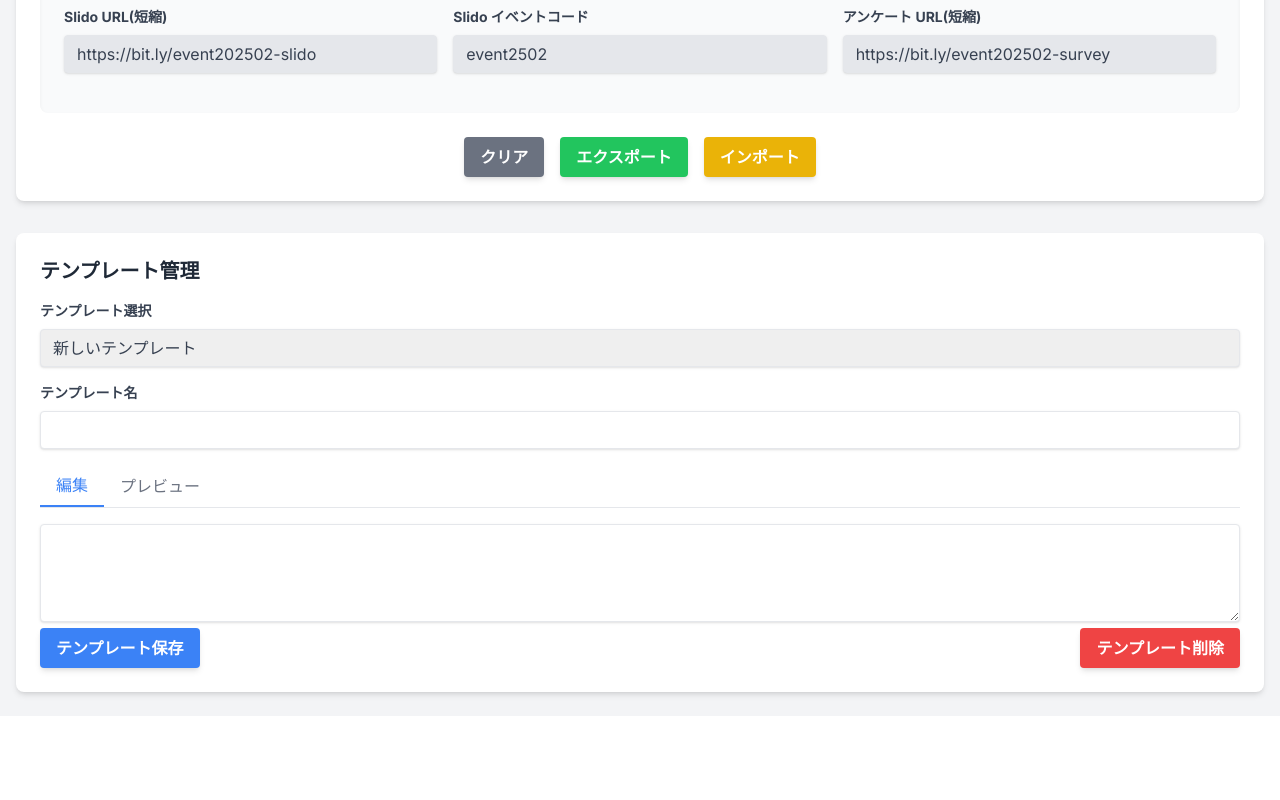
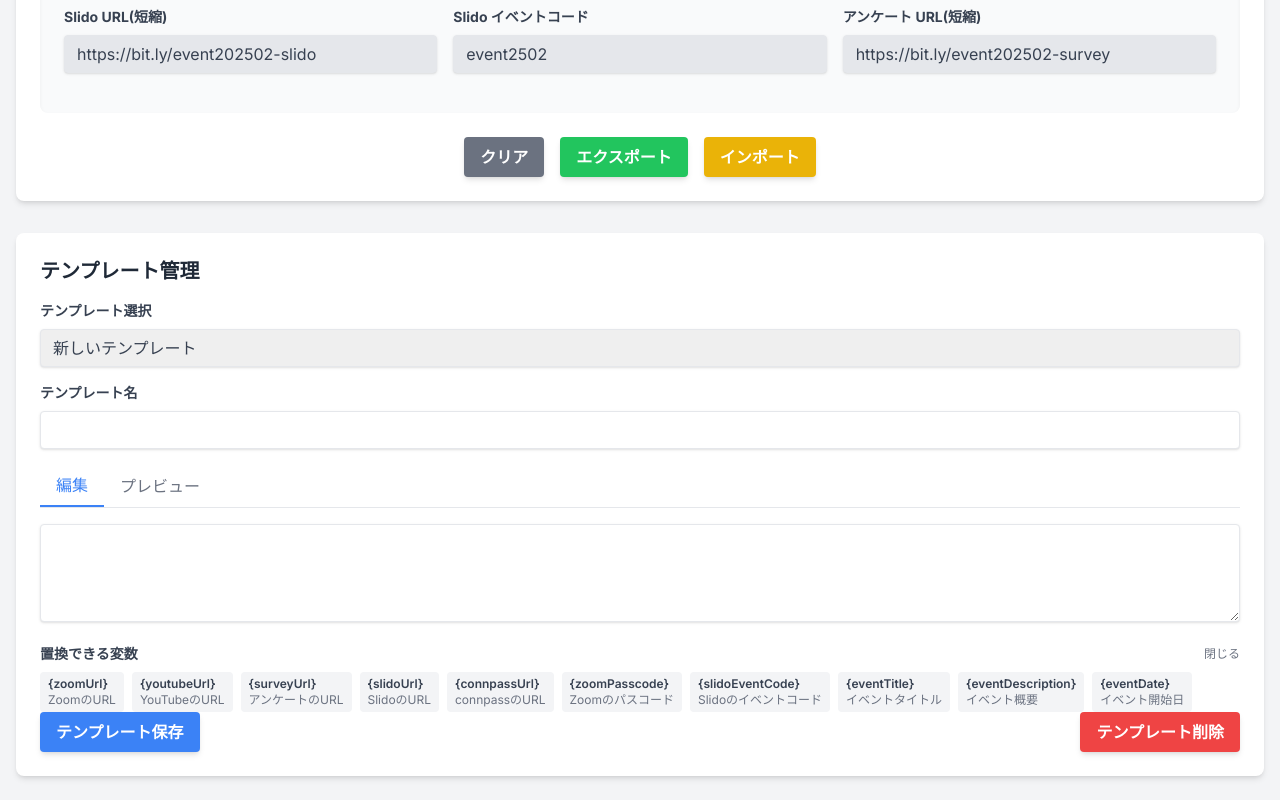
Before and after one commit to ismt7/event-ops, a Next.js app: page / in a window 1280 px wide. Shown: the part 893-1693 px from the top of the page. Before the commit the page ends 1609 px from the top, so only its background shows below. Built offline with nearby package versions, Linux system fonts and the light colour scheme.

Commit message:
refactor TemplateEditor to support ref forwarding and add template variable insertion functionality

```diff
--- a/app/page.tsx
+++ b/app/page.tsx
@@ -1,6 +1,6 @@
 "use client";
 
-import { useState, useEffect, ChangeEvent, MouseEvent } from "react";
+import { useState, useRef, ChangeEvent, MouseEvent } from "react";
 import dayjs from "dayjs";
 import "dayjs/locale/ja";
 import defaultConfig from "@/event-ops.config";
@@ -13,6 +13,7 @@ import ReadOnlyPasscode from "@/app/components/ReadOnlyPasscode";
 import TemplateEditor from "@/app/components/TemplateEditor";
 import { saveAs } from "file-saver";
 import { storage } from "@/lib/storage";
+import { useLocalStorageState } from "@/lib/useLocalStorageState";
 import { PlusCircleIcon, TrashIcon } from "@heroicons/react/24/outline";
 dayjs.locale("ja");
 
@@ -72,104 +73,42 @@ interface Link {
 }
 
 export default function Home() {
-  const [config, setConfig] = useState(defaultConfig);
-  const [zoomUrl, setZoomUrl] = useState("");
-  const [youtubeUrl, setYoutubeUrl] = useState("");
-  const [surveyUrl, setSurveyUrl] = useState("");
-  const [slidoUrl, setSlidoUrl] = useState("");
-  const [connpassUrl, setConnpassUrl] = useState("");
-  const [eventDate, setEventDate] = useState(dayjs().format("YYYY-MM-DD"));
-  const [eventTitle, setEventTitle] = useState("");
-  const [eventDescription, setEventDescription] = useState("");
+  const [config, setConfig] = useLocalStorageState("config", defaultConfig);
+  const [zoomUrl, setZoomUrl] = useLocalStorageState("zoomUrl", "");
+  const [youtubeUrl, setYoutubeUrl] = useLocalStorageState("youtubeUrl", "");
+  const [surveyUrl, setSurveyUrl] = useLocalStorageState("surveyUrl", "");
+  const [slidoUrl, setSlidoUrl] = useLocalStorageState("slidoUrl", "");
+  const [connpassUrl, setConnpassUrl] = useLocalStorageState("connpassUrl", "");
+  const [eventDate, setEventDate] = useLocalStorageState(
+    "eventDate",
+    () => dayjs().format("YYYY-MM-DD")
+  );
+  const [eventTitle, setEventTitle] = useLocalStorageState("eventTitle", "");
+  const [eventDescription, setEventDescription] = useLocalStorageState(
+    "eventDescription",
+    ""
+  );
   const [message, setMessage] = useState("");
-  const [templates, setTemplates] = useState<Template[]>([]);
+  const [templates, setTemplates] = useLocalStorageState<Template[]>(
+    "templates",
+    []
+  );
   const [selectedTemplateId, setSelectedTemplateId] = useState<string | null>(
     null
   );
   const [templateText, setTemplateText] = useState("");
   const [templateName, setTemplateName] = useState("");
   const [activeTab, setActiveTab] = useState("編集");
-  const [links, setLinks] = useState<Link[]>([]);
+  const [links, setLinks] = useLocalStorageState<Link[]>("links", []);
   const [isModalOpen, setIsModalOpen] = useState(false);
   const [newLinkName, setNewLinkName] = useState("");
   const [newLinkUrl, setNewLinkUrl] = useState("");
-
-  useEffect(() => {
-    // 初回起動時にdefaultConfigをstorageに保存
-    const storedConfig = storage.getItem<typeof config>("config");
-    if (!storedConfig) {
-      storage.setItem("config", defaultConfig);
-    } else {
-      setConfig(storedConfig); // ローカルストレージから読み込んだconfigをセット
-    }
-  }, []);
-
-  useEffect(() => {
-    const storedZoomUrl = storage.getItem<string>("zoomUrl");
-    const storedYoutubeUrl = storage.getItem<string>("youtubeUrl");
-    const storedSurveyUrl = storage.getItem<string>("surveyUrl");
-    const storedSlidoUrl = storage.getItem<string>("slidoUrl");
-    const storedConnpassUrl = storage.getItem<string>("connpassUrl");
-    const storedEventDate = storage.getItem<string>("eventDate");
-    const storedEventTitle = storage.getItem<string>("eventTitle");
-    const storedEventDescription = storage.getItem<string>("eventDescription");
-    const storedTemplates = storage.getItem<Template[]>("templates");
-    const storedLinks = storage.getItem<Link[]>("links");
-
-    if (storedZoomUrl) setZoomUrl(storedZoomUrl);
-    if (storedYoutubeUrl) setYoutubeUrl(storedYoutubeUrl);
-    if (storedSurveyUrl) setSurveyUrl(storedSurveyUrl);
-    if (storedSlidoUrl) setSlidoUrl(storedSlidoUrl);
-    if (storedConnpassUrl) setConnpassUrl(storedConnpassUrl);
-    if (storedEventDate) setEventDate(storedEventDate);
-    if (storedEventTitle) setEventTitle(storedEventTitle);
-    if (storedEventDescription) setEventDescription(storedEventDescription);
-    if (storedTemplates) setTemplates(storedTemplates);
-    if (storedLinks) setLinks(storedLinks);
-  }, []);
-
-  useEffect(() => {
-    storage.setItem("zoomUrl", zoomUrl);
-  }, [zoomUrl]);
-
-  useEffect(() => {
-    storage.setItem("youtubeUrl", youtubeUrl);
-  }, [youtubeUrl]);
-
-  useEffect(() => {
-    storage.setItem("surveyUrl", surveyUrl);
-  }, [surveyUrl]);
-
-  useEffect(() => {
-    storage.setItem("slidoUrl", slidoUrl);
-  }, [slidoUrl]);
-
-  useEffect(() => {
-    storage.setItem("connpassUrl", connpassUrl);
-  }, [connpassUrl]);
-
-  useEffect(() => {
-    storage.setItem("eventDate", eventDate);
-  }, [eventDate]);
-
-  useEffect(() => {
-    storage.setItem("eventTitle", eventTitle);
-  }, [eventTitle]);
-
-  useEffect(() => {
-    storage.setItem("eventDescription", eventDescription);
-  }, [eventDescription]);
-
-  useEffect(() => {
-    storage.setItem("templates", templates);
-  }, [templates]);
-
-  useEffect(() => {
-    storage.setItem("links", links);
-  }, [links]);
+  const templateEditorRef = useRef<HTMLTextAreaElement>(null);
+  const [showTemplateVariables, setShowTemplateVariables] = useState(true);
 
   const handleClear = () => {
     storage.clear();
+    setConfig(defaultConfig);
     setZoomUrl("");
     setYoutubeUrl("");
     setSurveyUrl("");
@@ -311,24 +250,6 @@ export default function Home() {
         setTemplates(importedData.templates || []);
         setLinks(importedData.links || []);
 
-        // 他の値もローカルストレージを更新
-        storage.setItem("zoomUrl", importedData.zoomUrl || "");
-        storage.setItem("youtubeUrl", importedData.youtubeUrl || "");
-        storage.setItem("surveyUrl", importedData.surveyUrl || "");
-        storage.setItem("slidoUrl", importedData.slidoUrl || "");
-        storage.setItem("connpassUrl", importedData.connpassUrl || "");
-        storage.setItem(
-          "eventDate",
-          importedData.eventDate || dayjs().format("YYYY-MM-DD")
-        );
-        storage.setItem("eventTitle", importedData.eventTitle || "");
-        storage.setItem(
-          "eventDescription",
-          importedData.eventDescription || ""
-        );
-        storage.setItem("templates", importedData.templates || []);
-        storage.setItem("links", importedData.links || []);
-
         setMessage("JSONファイルをインポートしました！");
         setTimeout(() => setMessage(""), 3000);
       } catch {
@@ -350,17 +271,67 @@ export default function Home() {
     return dayjs(date).format("YYYY年MM月DD日(ddd)");
   };
 
-  const previewText = templateText
-    .replace("{zoomUrl}", formattedZoomUrl)
-    .replace("{youtubeUrl}", formattedYoutubeUrl)
-    .replace("{surveyUrl}", formattedSurveyUrl)
-    .replace("{slidoUrl}", formattedSlidoUrl)
-    .replace("{connpassUrl}", connpassUrl)
-    .replace("{zoomPasscode}", formattedZoomPasscode)
-    .replace("{slidoEventCode}", formattedSlidoEventCode)
-    .replace("{eventTitle}", eventTitle)
-    .replace("{eventDescription}", eventDescription)
-    .replace("{eventDate}", formatEventDate(eventDate));
+  const templateVariables = {
+    "{zoomUrl}": formattedZoomUrl,
+    "{youtubeUrl}": formattedYoutubeUrl,
+    "{surveyUrl}": formattedSurveyUrl,
+    "{slidoUrl}": formattedSlidoUrl,
+    "{connpassUrl}": connpassUrl,
+    "{zoomPasscode}": formattedZoomPasscode,
+    "{slidoEventCode}": formattedSlidoEventCode,
+    "{eventTitle}": eventTitle,
+    "{eventDescription}": eventDescription,
+    "{eventDate}": formatEventDate(eventDate),
+  };
+  const templateVariableList = [
+    { key: "{zoomUrl}", description: "ZoomのURL" },
+    { key: "{youtubeUrl}", description: "YouTubeのURL" },
+    { key: "{surveyUrl}", description: "アンケートのURL" },
+    { key: "{slidoUrl}", description: "SlidoのURL" },
+    { key: "{connpassUrl}", description: "connpassのURL" },
+    { key: "{zoomPasscode}", description: "Zoomのパスコード" },
+    { key: "{slidoEventCode}", description: "Slidoのイベントコード" },
+    { key: "{eventTitle}", description: "イベントタイトル" },
+    { key: "{eventDescription}", description: "イベント概要" },
+    { key: "{eventDate}", description: "イベント開始日" },
+  ];
+
+  const previewText = Object.entries(templateVariables).reduce(
+    (text, [key, value]) => text.replaceAll(key, value),
+    templateText
+  );
+
+  const handleInsertTemplateVariable = (variable: string) => {
+    const textarea = templateEditorRef.current;
+    const needsSpaceBefore =
+      templateText.length > 0 &&
+      !/\s$/.test(
+        templateText.slice(0, textarea?.selectionStart ?? templateText.length)
+      );
+    const needsSpaceAfter =
+      !!textarea &&
+      textarea.selectionEnd < templateText.length &&
+      !/^\s/.test(templateText.slice(textarea.selectionEnd));
+    const prefix = needsSpaceBefore ? " " : "";
+    const suffix = needsSpaceAfter ? " " : "";
+    const insertion = `${prefix}${variable}${suffix}`;
+    if (!textarea) {
+      setTemplateText((prev) => (prev ? `${prev}${insertion}` : insertion));
+      return;
+    }
+
+    const start = textarea.selectionStart ?? templateText.length;
+    const end = textarea.selectionEnd ?? templateText.length;
+    const newValue =
+      templateText.slice(0, start) + insertion + templateText.slice(end);
+    setTemplateText(newValue);
+
+    requestAnimationFrame(() => {
+      const cursor = start + insertion.length;
+      textarea.focus();
+      textarea.setSelectionRange(cursor, cursor);
+    });
+  };
 
   const handleCopyPreview = (e: MouseEvent<HTMLButtonElement>) => {
     e.preventDefault();
@@ -605,10 +576,51 @@ export default function Home() {
             onTabClick={setActiveTab}
           />
           {activeTab === "編集" ? (
-            <TemplateEditor
-              value={templateText}
-              onChange={(value) => setTemplateText(value)}
-            />
+            <div>
+              <TemplateEditor
+                ref={templateEditorRef}
+                value={templateText}
+                onChange={(value) => setTemplateText(value)}
+              />
+              <div className="mt-4">
+                <div className="flex items-center justify-between">
+                  <h3 className="text-sm font-bold text-gray-700">
+                    置換できる変数
+                  </h3>
+                  <button
+                    type="button"
+                    className="text-xs text-gray-500 hover:text-gray-700"
+                    onClick={() =>
+                      setShowTemplateVariables((prev) => !prev)
+                    }
+                  >
+                    {showTemplateVariables ? "閉じる" : "開く"}
+                  </button>
+                </div>
+                {showTemplateVariables && (
+                  <div className="flex flex-wrap gap-2 mt-2">
+                    {templateVariableList.map((variable) => (
+                      <button
+                        type="button"
+                        key={variable.key}
+                        className="bg-gray-100 text-gray-700 text-xs px-2 py-1 rounded hover:bg-gray-200 text-left"
+                        title={variable.description}
+                        onClick={() =>
+                          handleInsertTemplateVariable(variable.key)
+                        }
+                      >
+                        <span className="block font-semibold">
+                          {variable.key}
+                        </span>
+                        <span className="block text-gray-500">
+                          {variable.description}
+                        </span>
+                      </button>
+                    ))}
+                  </div>
+                )}
+              </div>
+            </div>
           ) : (
             <div className="mb-4 p-4 border rounded bg-gray-100 relative group">
               <p className="text-gray-700 whitespace-pre-wrap">{previewText}</p>
--- /dev/null
+++ b/lib/useLocalStorageState.ts
@@ -0,0 +1,27 @@
+"use client";
+
+import { useEffect, useState } from "react";
+import { storage } from "@/lib/storage";
+
+const resolveDefault = <T,>(value: T | (() => T)) =>
+  typeof value === "function" ? (value as () => T)() : value;
+
+export const useLocalStorageState = <T,>(
+  key: string,
+  defaultValue: T | (() => T)
+) => {
+  const [value, setValue] = useState<T>(() => {
+    if (typeof window === "undefined") {
+      return resolveDefault(defaultValue);
+    }
+    const stored = storage.getItem<T>(key);
+    return stored !== null ? stored : resolveDefault(defaultValue);
+  });
+
+  useEffect(() => {
+    if (typeof window === "undefined") return;
+    storage.setItem(key, value);
+  }, [key, value]);
+
+  return [value, setValue] as const;
+};
```
Also changed, not shown: app/components/TemplateEditor.tsx (+10 -2 lines).
